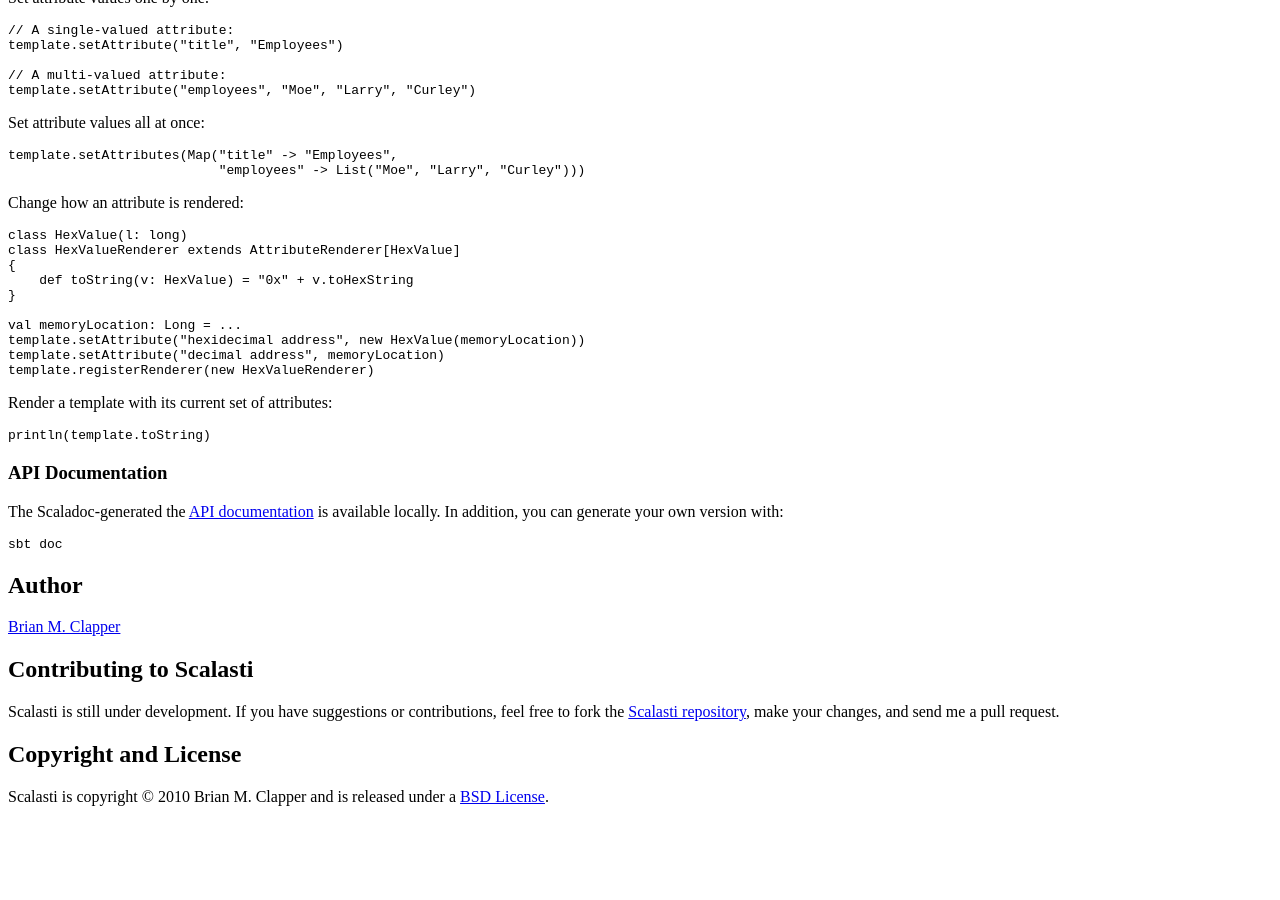
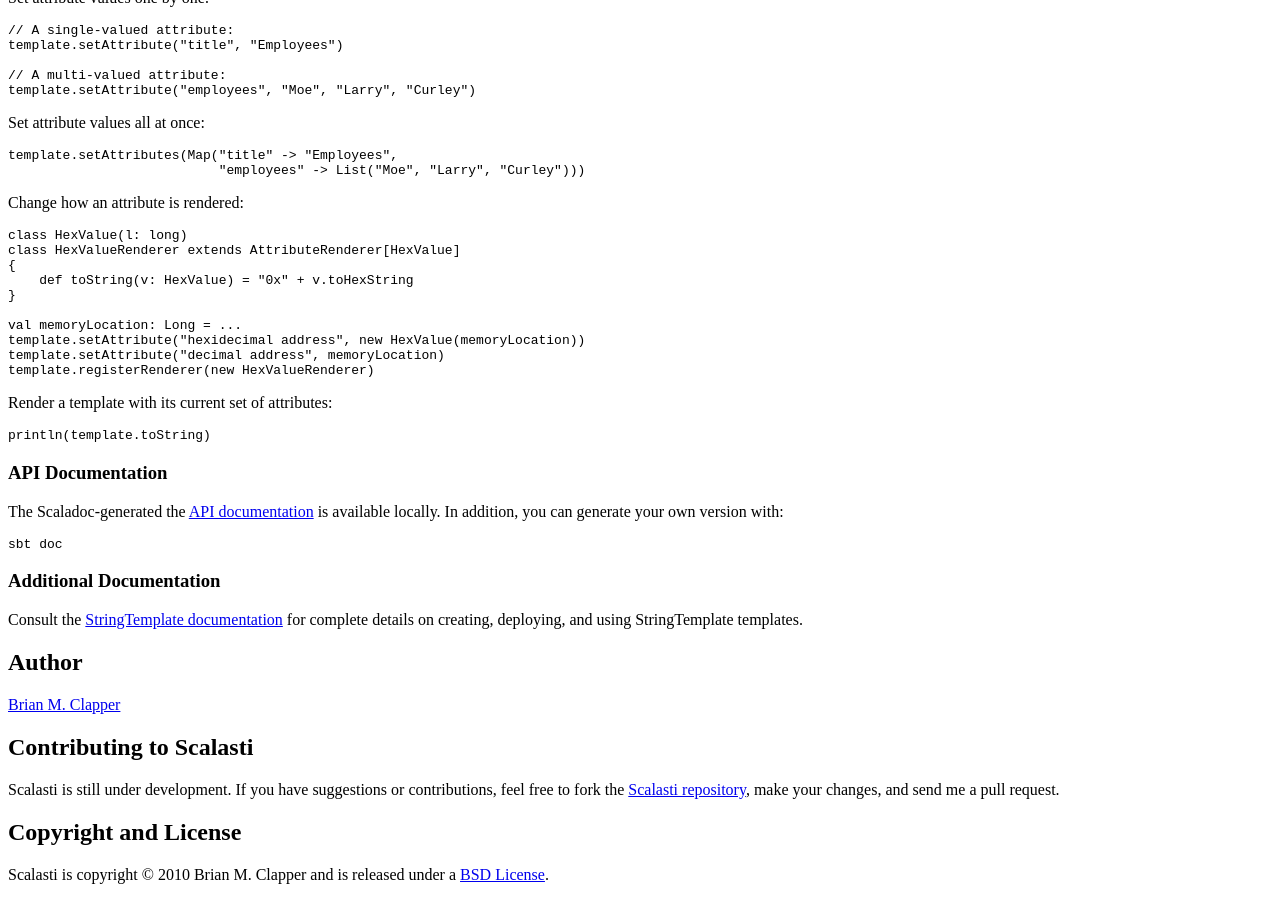
Before and after one commit to bmc/scalasti, a Jekyll site: the page built from index.md, in a window 1280 px wide and 900 px high, scrolled down 1929 px. Built offline with Jekyll 4.4.1, drawn with Linux system fonts in a browser that asks for light colours; before the commit the page ends 2751 px from its top, so only the background shows below that.

Commit message:
Added link to string template documentation

```diff
--- a/index.md
+++ b/index.md
@@ -175,6 +175,11 @@
 
     sbt doc
 
+### Additional Documentation
+
+Consult the [StringTemplate documentation][] for complete details on creating,
+deploying, and using StringTemplate templates.
+
 ## Author
 
 [Brian M. Clapper][]
@@ -194,6 +199,7 @@
 [BSD License]: license.html
 [Scala]: http://www.scala-lang.org/
 [StringTemplate]: http://www.stringtemplate.org/
+[StringTemplate documentation]: http://www.antlr.org/wiki/display/ST/StringTemplate+Documentation
 [Scalasti]: http://bmc.github.com/scalasti
 [Scalasti home page]: http://bmc.github.com/scalasti
 [Scalasti repository]: http://github.com/bmc/scalasti
```
